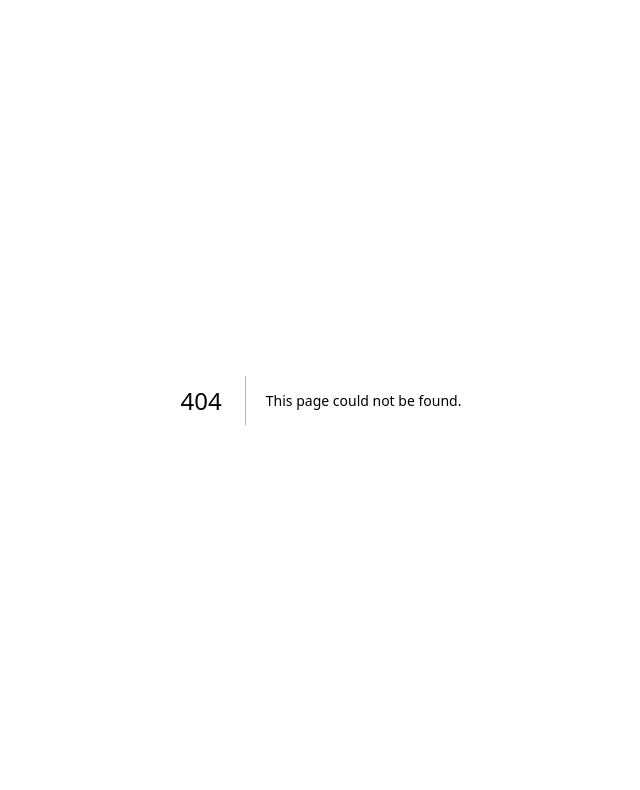
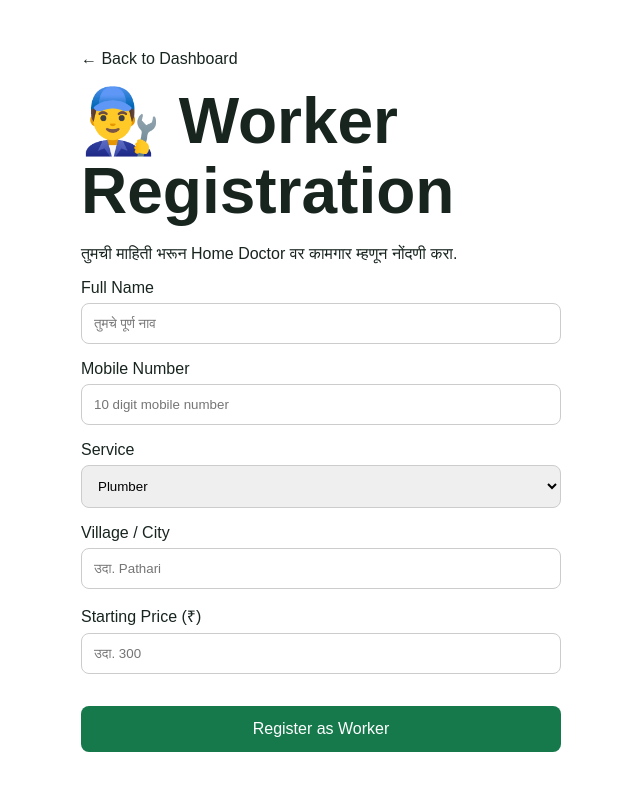
Before and after one commit to HomeFix2222/Home-Doctor, a Next.js app: page /worker-register in a window 1280 px wide. Before the commit this address had no page. Shown: the top 790 px of the page, without its empty margins (319-959 px from the left). Built offline with nearby package versions, Linux system fonts and the light colour scheme; no server answers.

Commit message:
Create page.tsx

```diff
--- /dev/null
+++ b/app/worker-register/page.tsx
@@ -0,0 +1,173 @@
+"use client";
+
+import { useState } from "react";
+import { supabase } from "../../lib/supabase";
+
+export default function WorkerRegisterPage() {
+  const [name, setName] = useState("");
+  const [phone, setPhone] = useState("");
+  const [service, setService] = useState("Plumber");
+  const [city, setCity] = useState("");
+  const [price, setPrice] = useState("");
+  const [busy, setBusy] = useState(false);
+  const [message, setMessage] = useState("");
+
+  async function registerWorker(e: React.FormEvent) {
+    e.preventDefault();
+    setBusy(true);
+    setMessage("");
+
+    try {
+      const { data, error: authError } =
+        await supabase.auth.getUser();
+
+      if (authError || !data.user) {
+        window.location.href = "/auth";
+        return;
+      }
+
+      const { error } = await supabase.from("workers").upsert(
+        {
+          id: data.user.id,
+          full_name: name.trim(),
+          phone: phone.trim(),
+          service,
+          city: city.trim(),
+          price: price ? Number(price) : null,
+          available: true,
+        },
+        { onConflict: "id" }
+      );
+
+      if (error) throw error;
+
+      setMessage(
+        "Registration successful! तुमची माहिती सेव्ह झाली आहे."
+      );
+    } catch (err) {
+      setMessage(
+        err instanceof Error
+          ? err.message
+          : "Registration करताना त्रुटी आली."
+      );
+    } finally {
+      setBusy(false);
+    }
+  }
+
+  return (
+    <main
+      style={{
+        maxWidth: 520,
+        margin: "30px auto",
+        padding: 20,
+        fontFamily: "Arial, sans-serif",
+      }}
+    >
+      <a href="/dashboard">← Back to Dashboard</a>
+
+      <h1>👨‍🔧 Worker Registration</h1>
+      <p>तुमची माहिती भरून Home Doctor वर कामगार म्हणून नोंदणी करा.</p>
+
+      <form onSubmit={registerWorker}>
+        <label>
+          Full Name
+          <input
+            required
+            value={name}
+            onChange={(e) => setName(e.target.value)}
+            placeholder="तुमचे पूर्ण नाव"
+            style={inputStyle}
+          />
+        </label>
+
+        <label>
+          Mobile Number
+          <input
+            required
+            type="tel"
+            value={phone}
+            onChange={(e) => setPhone(e.target.value)}
+            placeholder="10 digit mobile number"
+            pattern="[0-9+\-\s]{10,16}"
+            style={inputStyle}
+          />
+        </label>
+
+        <label>
+          Service
+          <select
+            value={service}
+            onChange={(e) => setService(e.target.value)}
+            style={inputStyle}
+          >
+            <option>Plumber</option>
+            <option>Electrician</option>
+            <option>Carpenter</option>
+            <option>Cleaning</option>
+            <option>Painter</option>
+            <option>AC Repair</option>
+            <option>Other</option>
+          </select>
+        </label>
+
+        <label>
+          Village / City
+          <input
+            required
+            value={city}
+            onChange={(e) => setCity(e.target.value)}
+            placeholder="उदा. Pathari"
+            style={inputStyle}
+          />
+        </label>
+
+        <label>
+          Starting Price (₹)
+          <input
+            type="number"
+            min="0"
+            value={price}
+            onChange={(e) => setPrice(e.target.value)}
+            placeholder="उदा. 300"
+            style={inputStyle}
+          />
+        </label>
+
+        <button
+          type="submit"
+          disabled={busy}
+          style={{
+            width: "100%",
+            padding: 14,
+            background: "#16794b",
+            color: "white",
+            border: 0,
+            borderRadius: 8,
+            marginTop: 16,
+            fontSize: 16,
+          }}
+        >
+          {busy ? "Saving..." : "Register as Worker"}
+        </button>
+      </form>
+
+      {message && (
+        <p role="status" style={{ marginTop: 20, overflowWrap: "anywhere" }}>
+          {message}
+        </p>
+      )}
+    </main>
+  );
+}
+
+const inputStyle: React.CSSProperties = {
+  display: "block",
+  boxSizing: "border-box",
+  width: "100%",
+  padding: 12,
+  marginTop: 6,
+  marginBottom: 16,
+  border: "1px solid #ccc",
+  borderRadius: 8,
+};
```
